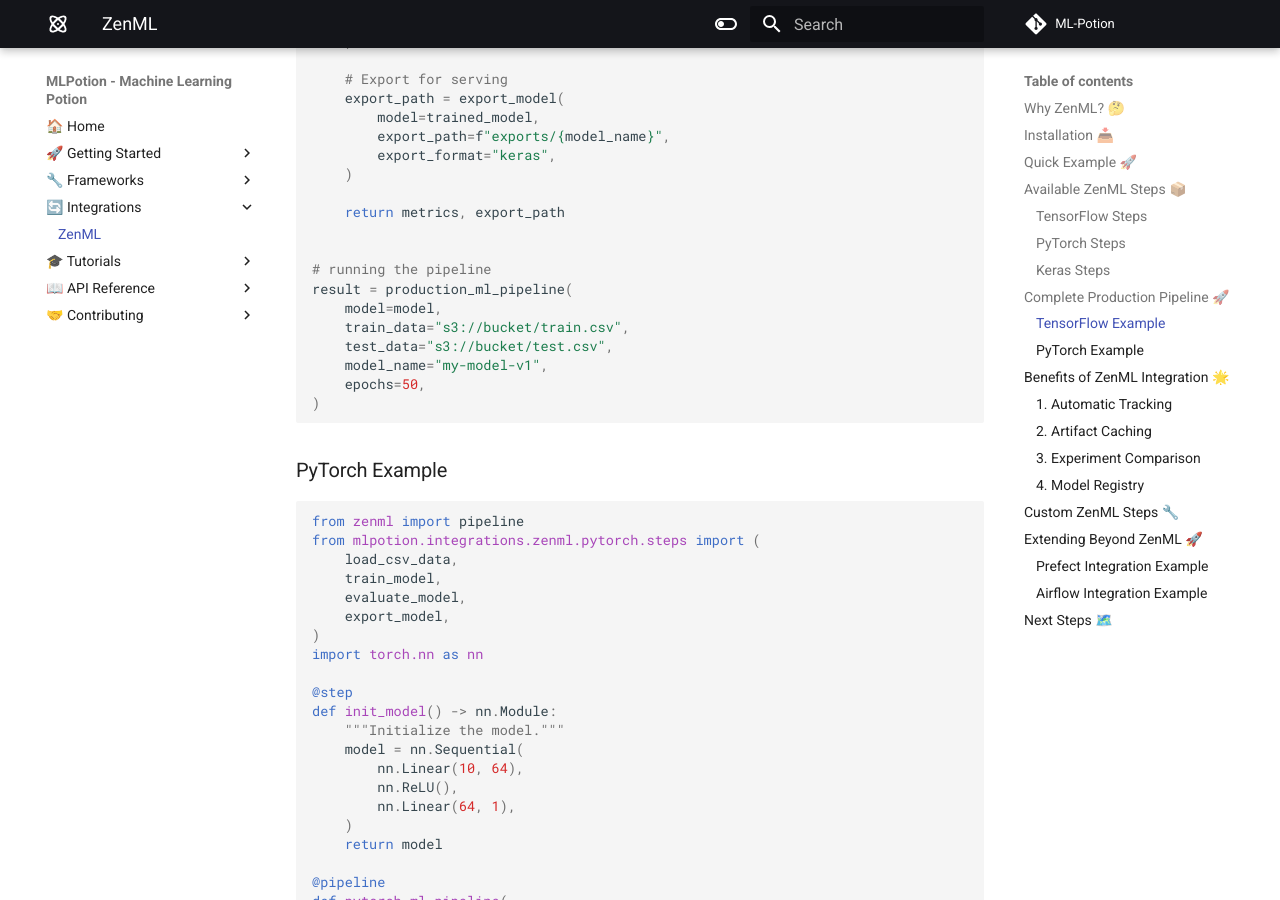
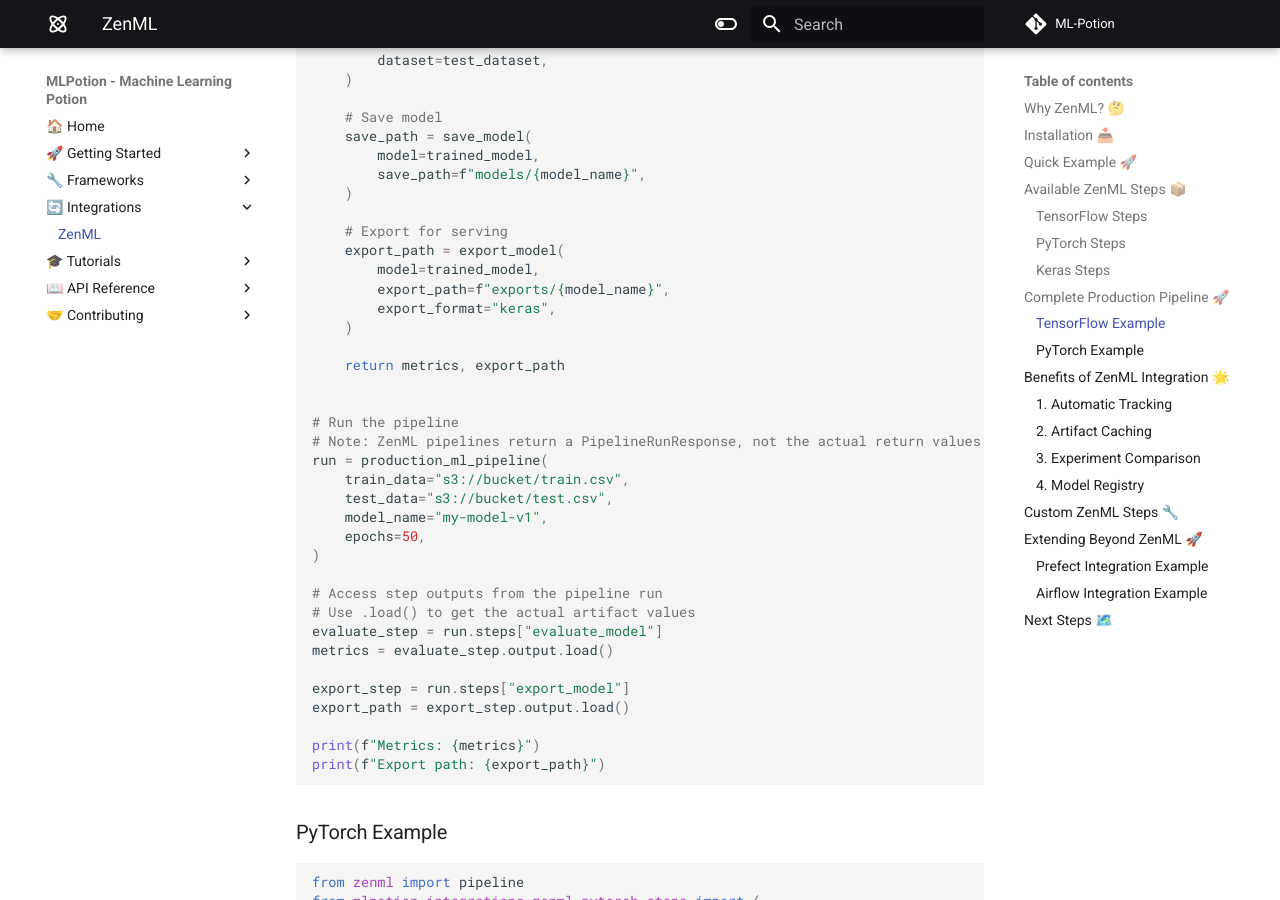
Before and after one commit to UnicoLab/MLPotion, an MkDocs documentation site: the page built from docs/integrations/zenml.md, in a window 1280 px wide and 900 px high, scrolled down 4689 px. Built offline with MkDocs 1.6.1 and Material for MkDocs 9.7.7, drawn with Linux system fonts in a browser that asks for light colours; comment, search, counter and statistics services are not loaded; the version menu is left out; some of the changed text lies outside the part shown.

Commit message:
fix: Update ZenML integration examples to reflect PipelineRunResponse usage and access step outputs correctly

````diff
--- a/docs/integrations/zenml.md
+++ b/docs/integrations/zenml.md
@@ -26,6 +26,7 @@
 ```
 
 ## Quick Example 🚀
+
 
 ```python
 from zenml import pipeline, step
@@ -86,7 +87,15 @@
     return metrics
 
 # Run the pipeline
-metrics = ml_pipeline()
+# Note: ZenML pipelines return a PipelineRunResponse, not the actual return values
+run = ml_pipeline()
+
+# Access step outputs from the pipeline run
+# Get the step run by step name and load the artifact
+evaluate_step = run.steps["evaluate_model"]
+metrics = evaluate_step.output.load()  # Use .load() to get the actual value
+
+# Now you can access the metrics dictionary
 print(f"Loss: {metrics['loss']:.4f}")
 print(f"MAE: {metrics['mae']:.4f}")
 ```
@@ -237,14 +246,25 @@
     return metrics, export_path
 
 
-# running the pipeline
-result = production_ml_pipeline(
-    model=model,
+# Run the pipeline
+# Note: ZenML pipelines return a PipelineRunResponse, not the actual return values
+run = production_ml_pipeline(
     train_data="s3://bucket/train.csv",
     test_data="s3://bucket/test.csv",
     model_name="my-model-v1",
     epochs=50,
 )
+
+# Access step outputs from the pipeline run
+# Use .load() to get the actual artifact values
+evaluate_step = run.steps["evaluate_model"]
+metrics = evaluate_step.output.load()
+
+export_step = run.steps["export_model"]
+export_path = export_step.output.load()
+
+print(f"Metrics: {metrics}")
+print(f"Export path: {export_path}")
 ```
 
 ### PyTorch Example
@@ -322,13 +342,26 @@
     return eval_metrics, export_path
 
 # Run the pipeline
-result = pytorch_ml_pipeline(
+# Note: ZenML pipelines return a PipelineRunResponse, not the actual return values
+run = pytorch_ml_pipeline(
     train_data="data/train.csv",
     test_data="data/test.csv",
     model_name="pytorch-model-v1",
     epochs=50,
 )
+
+# Access step outputs from the pipeline run
+# Use .load() to get the actual artifact values
+evaluate_step = run.steps["evaluate_model"]
+eval_metrics = evaluate_step.output.load()
+
+export_step = run.steps["export_model"]
+export_path = export_step.output.load()
+
+print(f"Evaluation metrics: {eval_metrics}")
+print(f"Export path: {export_path}")
 ```
+
 
 ## Benefits of ZenML Integration 🌟
 
````
